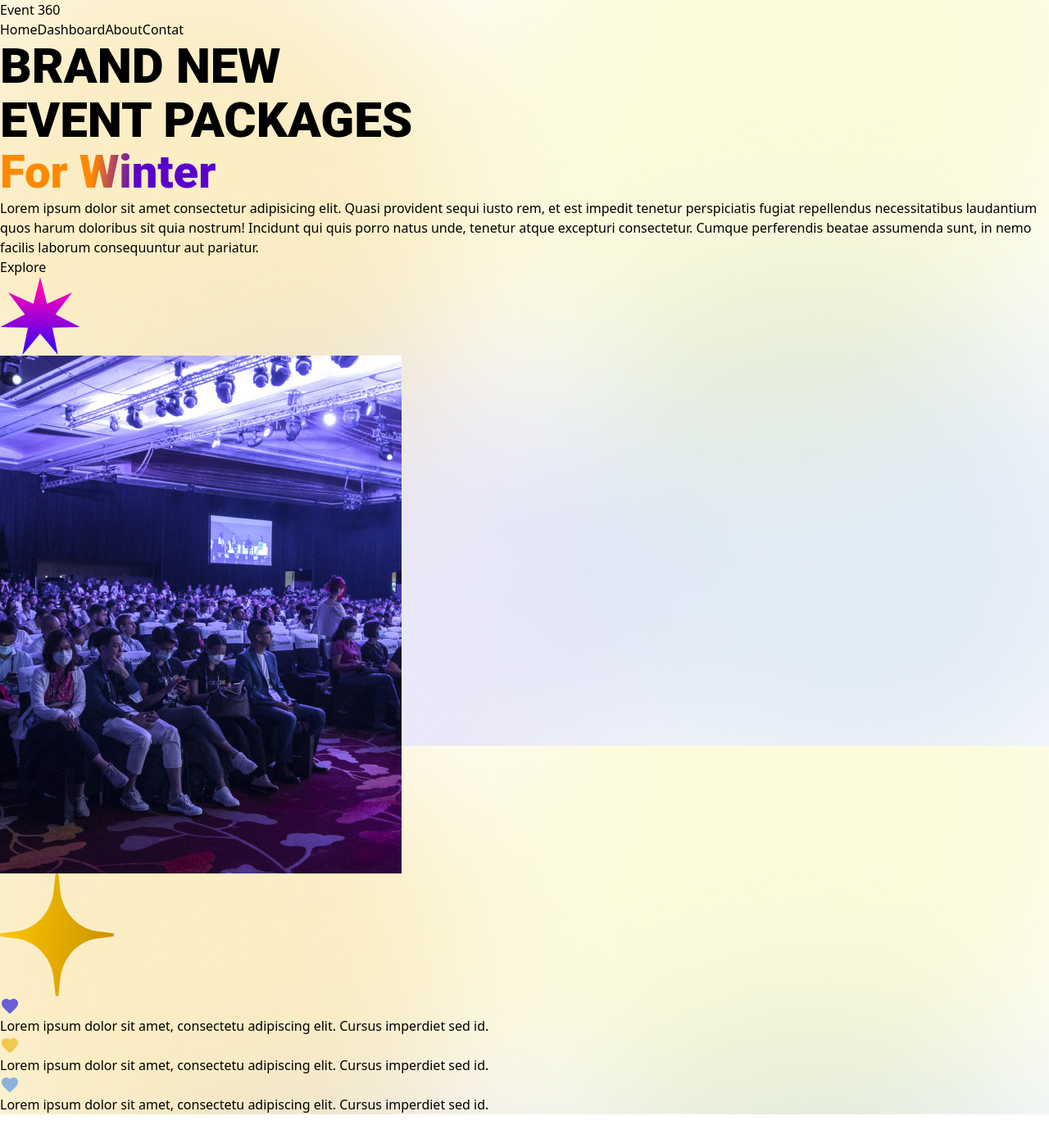
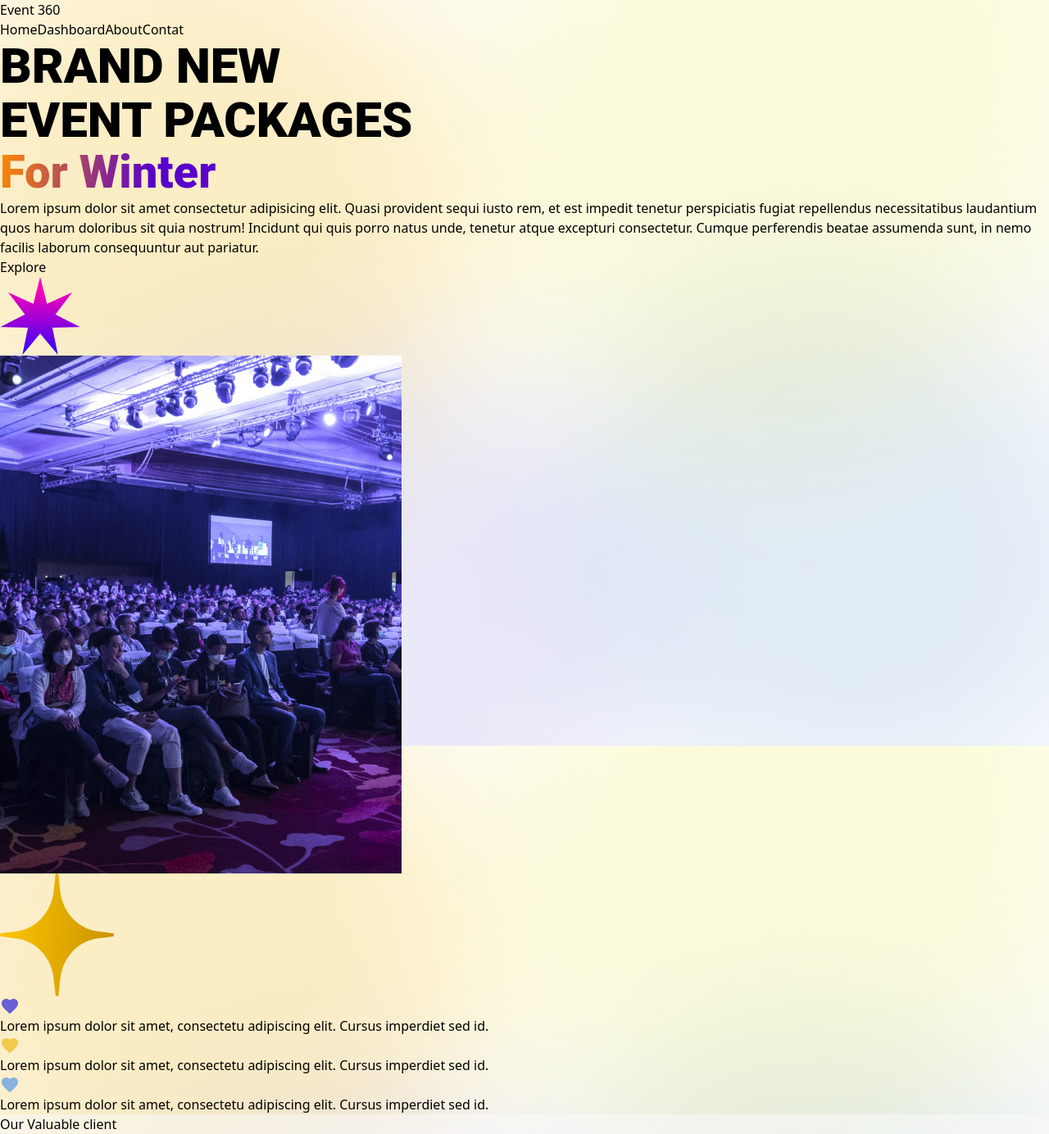
Before and after one commit to tofail-ahmed/event-360-client, a React (Vite) app: page / in a window 1280 px wide. Shown: the whole page at 82% size. Before the commit the page ends 1360 px from the top, so only its background shows below. Built offline with nearby package versions, Linux system fonts and the light colour scheme.

Commit message:
valuable client section initiated

```diff
--- /dev/null
+++ b/src/pages/home/Client/Client.css
@@ -0,0 +1,5 @@
+.clientBg{
+      background: rgba(250, 250, 250, 0.50);
+
+backdrop-filter: blur(2px);
+}
--- /dev/null
+++ b/src/pages/home/Client/Client.tsx
@@ -0,0 +1,13 @@
+import React from 'react'
+import './Client.css'
+import Container from '../../../component/Container'
+
+const Client = () => {
+  return (
+    <Container className='clientBg'>
+      <h1 className=''>Our Valuable client</h1>
+    </Container>
+  )
+}
+
+export default Client
--- a/src/pages/home/Header.css
+++ b/src/pages/home/Header.css
@@ -11,7 +11,7 @@
 }
 
 .winter {
-      background: linear-gradient(276deg, #5A01CB 37.08%, #FE8900 57.18%);
+      background: linear-gradient(276deg, #5A01CB 30.08%, #FE8900 );
       background-clip: text;
       -webkit-background-clip: text;
       -webkit-text-fill-color: transparent;
--- a/src/pages/home/Home.tsx
+++ b/src/pages/home/Home.tsx
@@ -1,11 +1,12 @@
 import React from 'react'
 import Navbar from './Header'
 import '../home/Home.css'
+import Client from './Client/Client'
 const Home = () => {
   return (
     <div className='homeBg'>
       <Navbar></Navbar>
-
+      <Client></Client>
     </div>
   )
 }
```
